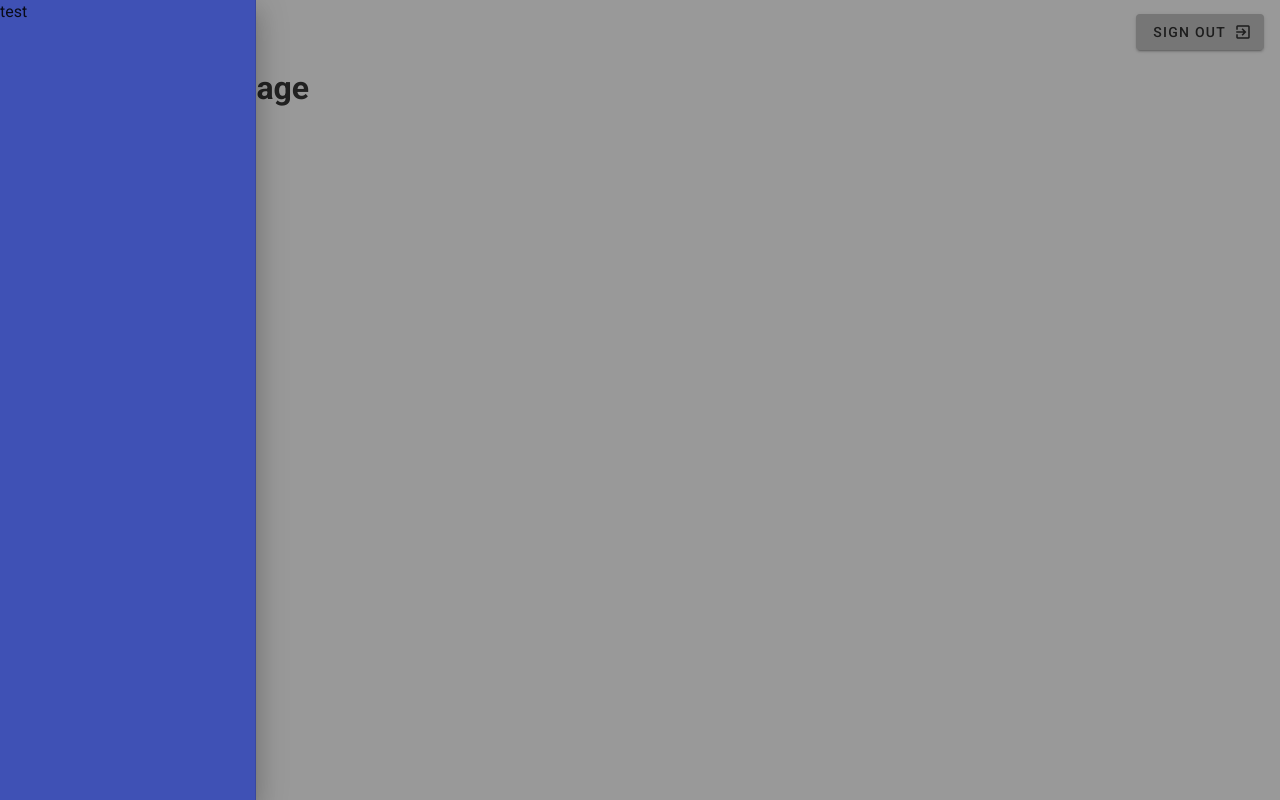
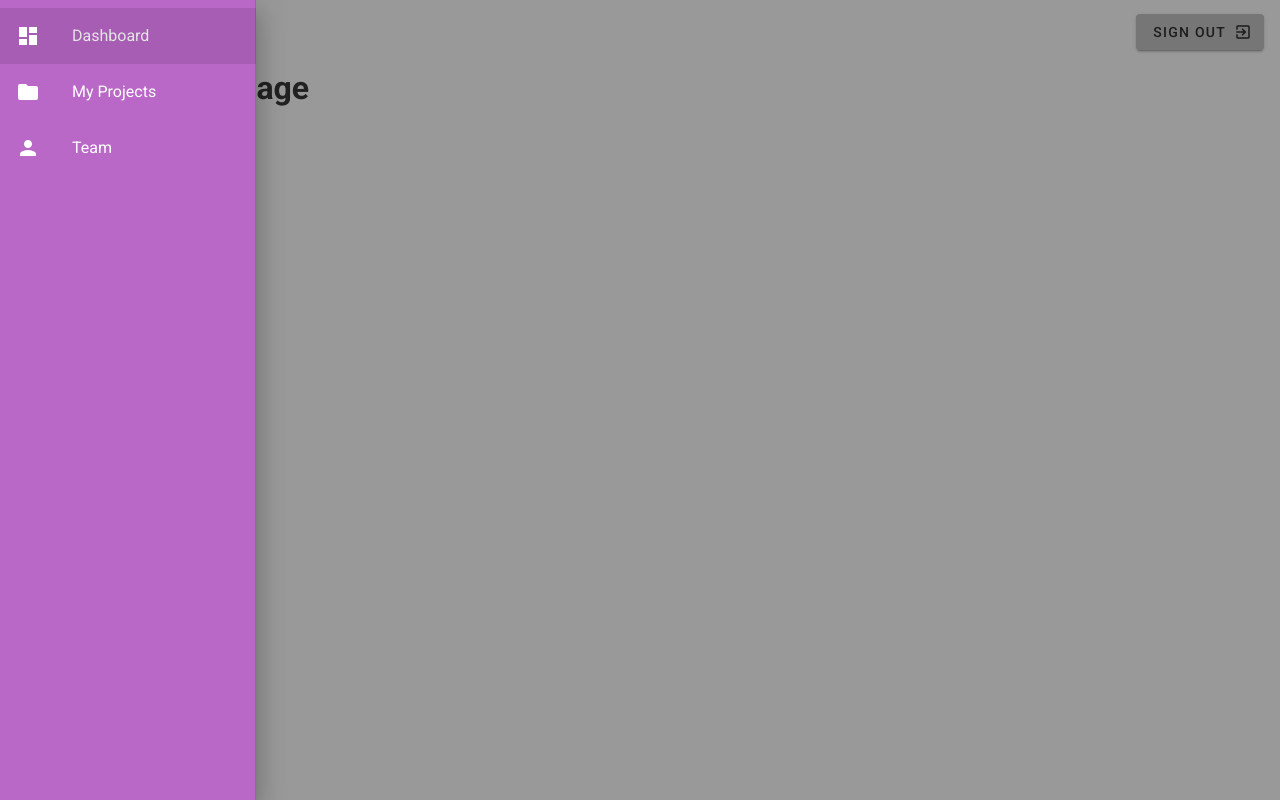
Before and after one commit to jonamarkin/vuetifytodo, a Vue app: page / in a window 1280 px wide. Both pictures are taken after a click on the button 28 px from the left and 32 px from the top of the page. Built offline with nearby package versions, Linux system fonts and the light colour scheme.

Commit message:
Sidebar done

```diff
--- a/src/components/Navbar.vue
+++ b/src/components/Navbar.vue
@@ -13,8 +13,19 @@
             </v-btn>
         </v-toolbar>
 
-        <v-navigation-drawer v-model="drawer" class="indigo" temporary absolute>
-            <p>test</p>
+        <v-navigation-drawer v-model="drawer" color="purple lighten-2" temporary absolute>
+            <v-list>
+                <v-list-item-group v-model="link">
+                    <v-list-item v-for="link in links" :key="link.text" router :to="link.route">
+                    <v-list-item-icon>
+                        <v-icon v-text="link.icon" class="white--text"></v-icon>
+                    </v-list-item-icon>
+                    <v-list-item-content>
+                        <v-list-item-title v-text="link.text" class="white--text"></v-list-item-title>
+                    </v-list-item-content>
+                    </v-list-item>
+                </v-list-item-group>
+            </v-list>
         </v-navigation-drawer>
 
     </nav>
@@ -25,7 +36,12 @@
 export default {
     data(){
         return{
-            drawer:false
+            drawer:false,
+            links:[
+                {icon: 'dashboard', text: 'Dashboard', route: '/'},
+                {icon: 'folder', text: 'My Projects', route: '/projects'},
+                {icon: 'person', text: 'Team', route: '/team'}
+            ]
         }
     }
 }
```
